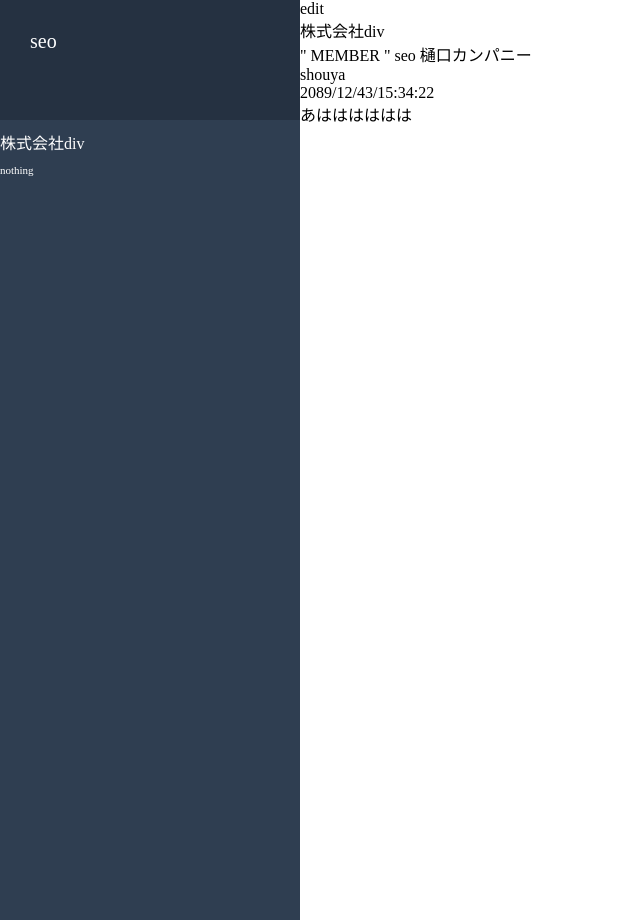
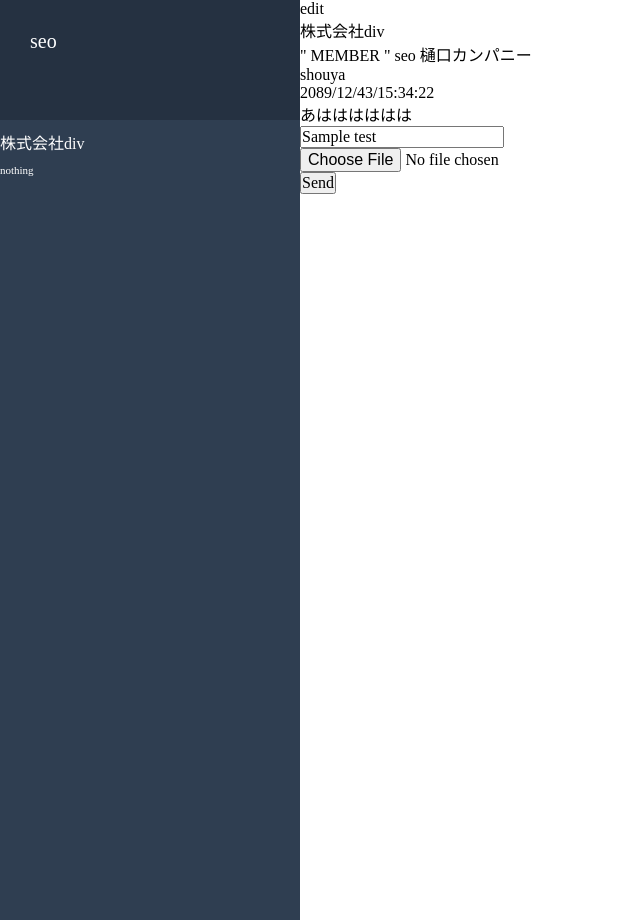
Before and after one commit to shouya31/chat-space5, a Rails app: page / in a window 1280 px wide. Shown: the whole page, without its empty margins (0-640 px from the left). Run offline with Rails 7, Linux system fonts and the light colour scheme; tables that the repository leaves empty hold one stand-in row (values such as "Sample post"); style sheets or scripts are compiled from the project's sources; some libraries are stand-ins or nearby versions.

Commit message:
formの実装
便宜上testのモデルを作ってform_forを実装しました

```diff
--- a/app/controllers/messages_controller.rb
+++ b/app/controllers/messages_controller.rb
@@ -1,2 +1,6 @@
 class MessagesController < ApplicationController
+	def index
+		@test = Test.find(1)
+
+	end
 end
--- /dev/null
+++ b/app/models/test.rb
@@ -0,0 +1,2 @@
+class Test < ApplicationRecord
+end
--- a/app/views/messages/_chat-main.html.haml
+++ b/app/views/messages/_chat-main.html.haml
@@ -21,3 +21,12 @@
     .chat-main_message-body
       あはははははは
       %p.lower-message__content
+
+.chat-footer
+  = form_for @test do |f|
+    = f.text_field :name, class: "message"
+    .form__mask
+      = f.label :image, class: 'form__mask__image' do
+        = fa_icon 'picture-o', class: 'icon'
+        = f.file_field :image, class: 'hidden'
+    = f.submit 'Send', class: 'submit'
--- a/config/routes.rb
+++ b/config/routes.rb
@@ -1,4 +1,5 @@
 Rails.application.routes.draw do
 	root 'messages#index'
 	resources :messages, only: [:index, :create]
+	resources :tests
 end
```
Also changed, not shown: db/migrate/20181211093448_create_tests.rb (added, +8 -0 lines), test/fixtures/tests.yml (added, +11 -0 lines), test/models/test_test.rb (added, +7 -0 lines), db/schema.rb.
